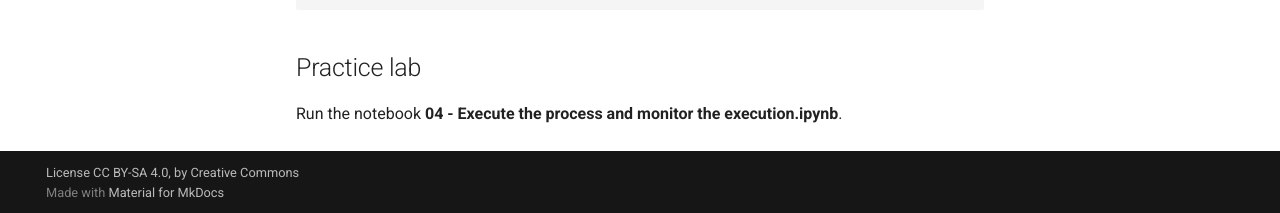
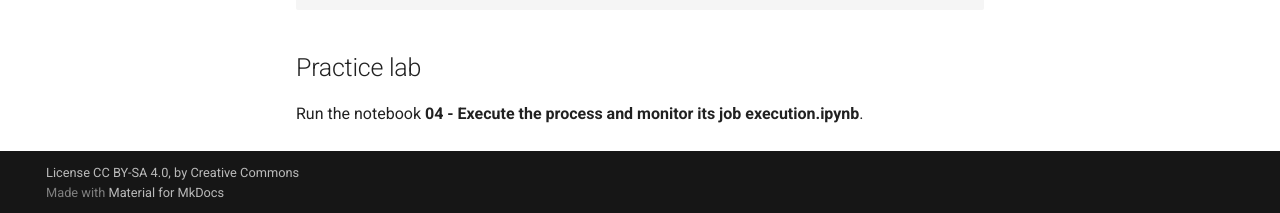
Before and after one commit to parham-membari-terradue/ogc-api-processes-with-zoo, an MkDocs documentation site: the page built from docs/execute-monitor-process.md, in a window 1280 px wide and 900 px high, scrolled down 13827 px. Shown: the part 684-897 px from the top of the window. Built offline with MkDocs 1.6.1 and Material for MkDocs 9.7.7, drawn with Linux system fonts in a browser that asks for light colours.

Commit message:
just non GET http requests are specified in ipynb docs + fix filenames

```diff
--- a/docs/execute-monitor-process.md
+++ b/docs/execute-monitor-process.md
@@ -880,4 +880,4 @@ The endpoint `/jobs/{jobId}` can be used to terminate the job.
 
 ## Practice lab
 
-Run the notebook **04 - Execute the process and monitor the execution.ipynb**.
+Run the notebook **04 - Execute the process and monitor its job execution.ipynb**.
```
Also changed, not shown: docs/index.md (+1 -1 lines), 5 other files.
